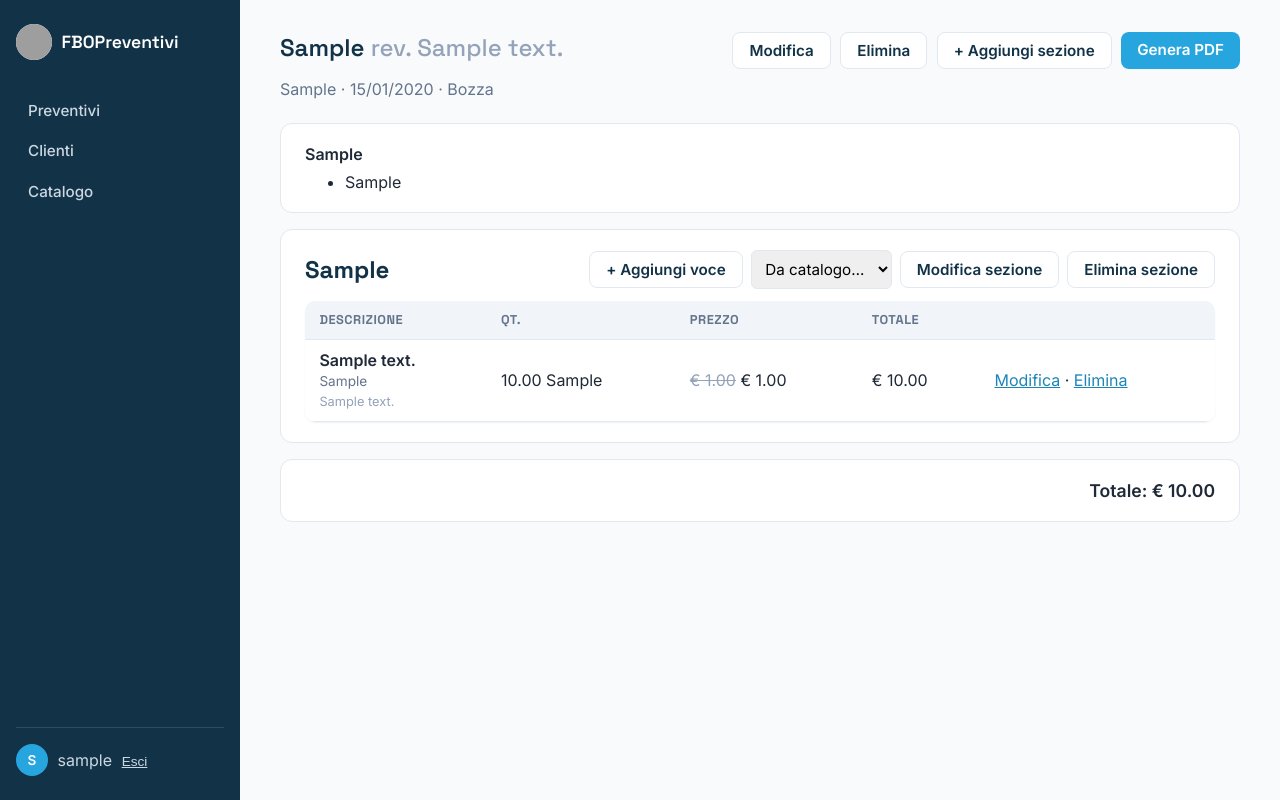
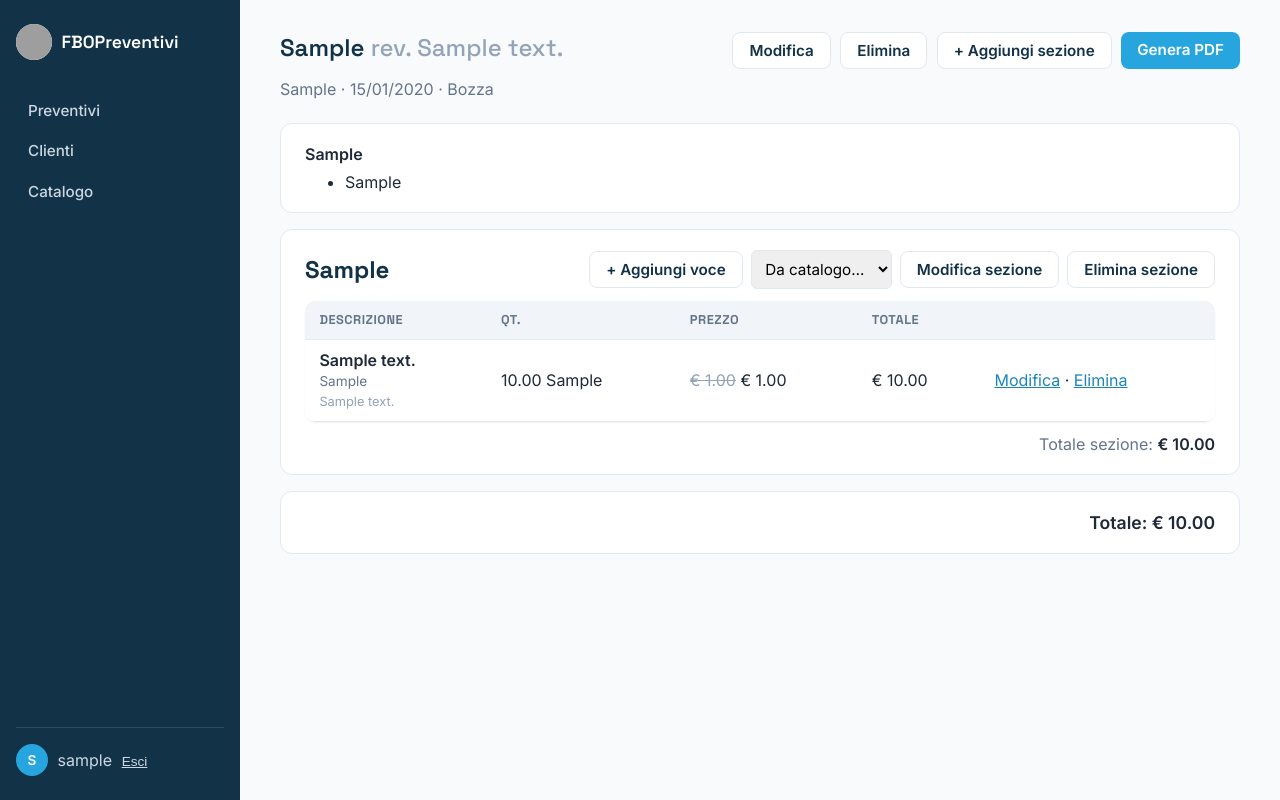
Before and after one commit to lomax73/FBOPreventivi, a Django app: page /preventivi/1/ in a window 1280 px wide. Run offline with Django 5.2, Linux system fonts and the light colour scheme; a user stored in the database is signed in; tables that the repository leaves empty hold one stand-in row (values such as "Sample post"); grey boxes are pictures that could not be loaded.

Commit message:
Mostra il totale di ogni sezione, nella pagina e nel PDF
Nuova property SezionePreventivo.totale (somma delle voci della
sezione, stessa logica già usata per Preventivo.totale, ora riscritto
in termini di essa). Nessuna migrazione necessaria.

Co-Authored-By: Claude Sonnet 5 <noreply@anthropic.com>

```diff
--- a/preventivi/models.py
+++ b/preventivi/models.py
@@ -68,7 +68,7 @@ class Preventivo(models.Model):
     @property
     def totale(self):
         return sum(
-            (voce.totale_riga for sezione in self.sezioni.all() for voce in sezione.voci.all()),
+            (sezione.totale for sezione in self.sezioni.all()),
             Decimal('0'),
         )
 
@@ -101,6 +101,10 @@ class SezionePreventivo(models.Model):
 
     def __str__(self):
         return self.titolo
+
+    @property
+    def totale(self):
+        return sum((voce.totale_riga for voce in self.voci.all()), Decimal('0'))
 
 
 class VoceProventivo(models.Model):
--- a/templates/preventivi/preventivo_detail.html
+++ b/templates/preventivi/preventivo_detail.html
@@ -87,6 +87,9 @@
             {% endfor %}
         </tbody>
     </table>
+    <p style="text-align:right; margin:0.75rem 0 0; color:#64748b;">
+        Totale sezione: <strong style="color:var(--ink);">&euro; {{ sezione.totale|floatformat:2 }}</strong>
+    </p>
     {% else %}
     <p style="color:#94a3b8; margin:0;">Nessuna voce ancora in questa sezione.</p>
     {% endif %}
--- a/templates/preventivi/preventivo_pdf.html
+++ b/templates/preventivi/preventivo_pdf.html
@@ -45,6 +45,7 @@
     .escluso { color: #94a3b8; }
 
     .totale { text-align: right; font-size: 12pt; margin: 16pt 0; }
+    .totale-sezione { text-align: right; font-size: 9pt; color: #64748b; margin: 4pt 0 0; }
 
     .condizioni { margin-top: 20pt; }
     .condizioni h2 { font-size: 11pt; color: #123247; margin: 0 0 6pt; border-bottom: 1px solid #27a5de; padding-bottom: 3pt; }
@@ -145,6 +146,7 @@
             {% endfor %}
         </tbody>
     </table>
+    <p class="totale-sezione">Totale sezione: &euro; {{ sezione.totale|floatformat:2 }}</p>
 </div>
 {% endif %}
 {% endfor %}
```
